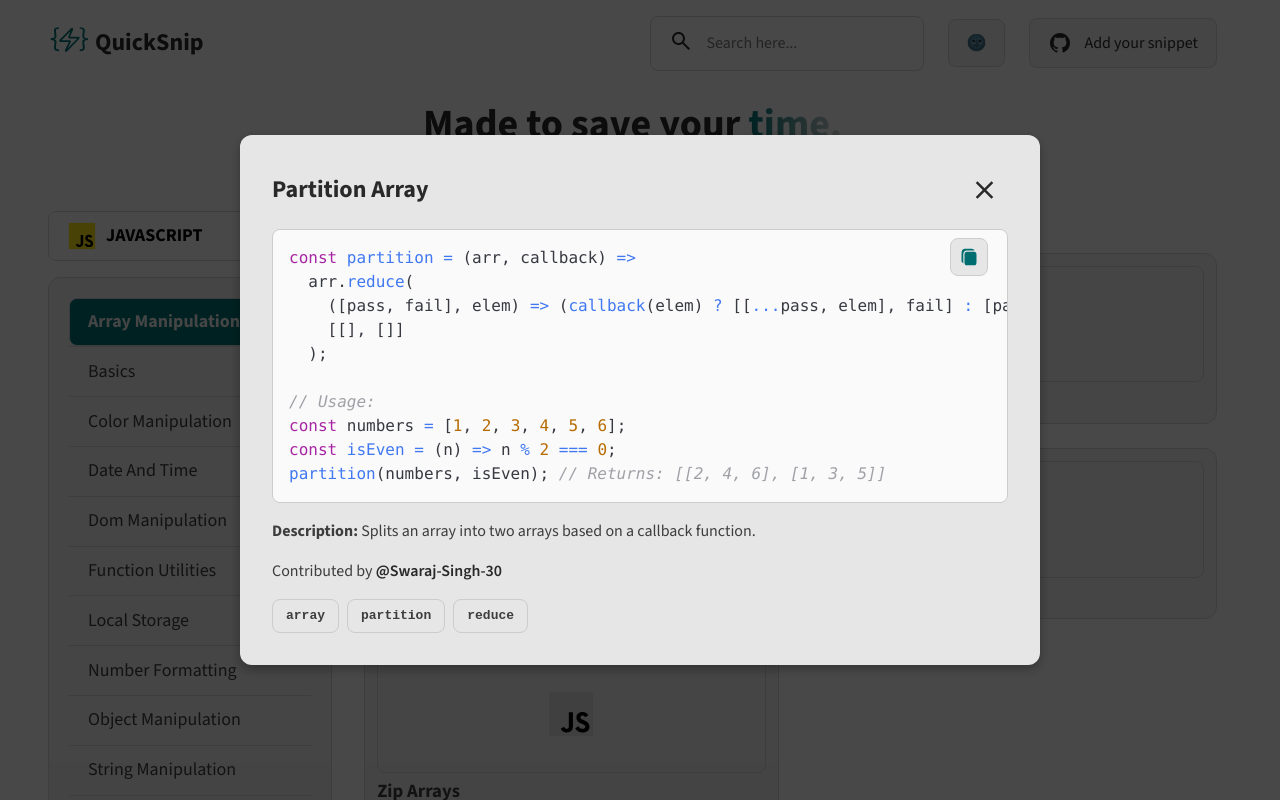
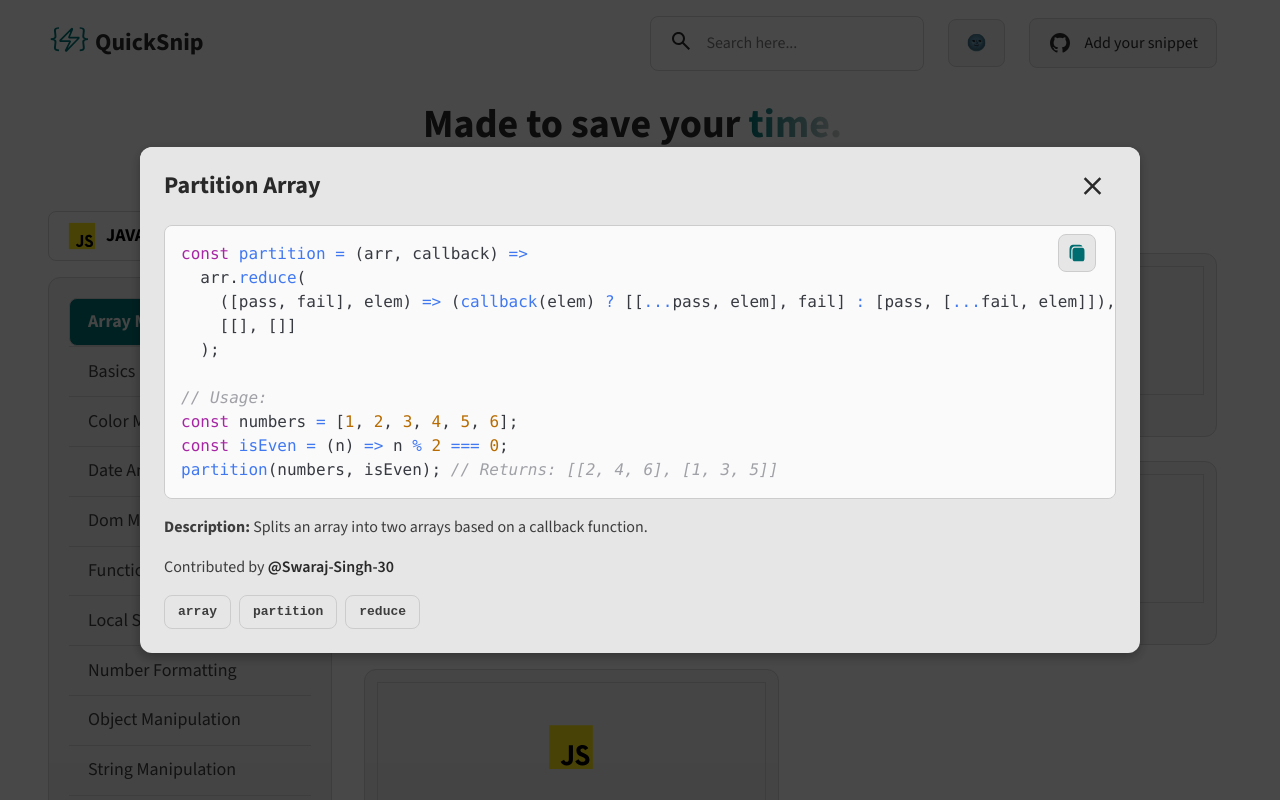
Before and after one commit to youngrichu/quicksnip, a React (Vite) app: page / in a window 1280 px wide. Both pictures are taken after a click on the button "Partition Array". Shown: the top 800 px of the page. Built offline with nearby package versions, Linux system fonts and the light colour scheme.

Commit message:
feat: update snippet button and modal
increased the size of the snippet modal, added a bit more responsitivity too

removed the gray filter on  the snippet button

```diff
--- a/src/components/CodePreview.tsx
+++ b/src/components/CodePreview.tsx
@@ -40,7 +40,7 @@ const CodePreview = ({ language = "markdown", code }: Props) => {
         language={language}
         style={theme === "dark" ? oneDark : oneLight}
         wrapLines={true}
-        customStyle={{ margin: "0", maxHeight: "20rem" }}
+        customStyle={{ margin: "0", maxHeight: "32rem" }}
       >
         {code}
       </SyntaxHighlighter>
--- a/src/components/SnippetModal.tsx
+++ b/src/components/SnippetModal.tsx
@@ -58,6 +58,7 @@ const SnippetModal: React.FC<Props> = ({
             <CloseIcon />
           </Button>
         </div>
+        <div className="modal__body | flow">
           <CodePreview language={slugify(language)} code={snippet.code} />
           <p>
             <b>Description: </b>
@@ -81,6 +82,7 @@ const SnippetModal: React.FC<Props> = ({
               </li>
             ))}
           </ul>
+        </div>
       </motion.div>
     </motion.div>,
     modalRoot
--- a/src/styles/main.css
+++ b/src/styles/main.css
@@ -550,22 +550,19 @@ abbr {
   border-radius: var(--br-lg);
   padding: 0.75em;
   text-align: start;
-  filter: grayscale(100%);
 
   &:is(:hover, :focus-visible) {
-    outline: 3px solid var(--clr-border-primary);
-    filter: grayscale(0);
+    outline: 2px solid var(--clr-border-primary);
   }
 }
 
 .snippet__preview {
   width: 100%;
   overflow: hidden;
-  aspect-ratio: 10 / 3;
+  aspect-ratio: 9 / 3;
   background-color: var(--clr-bg-secondary);
   /* background-image: var(--gradient-secondary); */
   border: 1px solid var(--clr-border-primary);
-  border-radius: var(--br-md);
   position: relative;
   padding-inline: 1em;
   display: grid;
@@ -599,19 +596,32 @@ body:has(.modal-overlay) {
 
 .modal {
   background-color: var(--clr-bg-secondary);
-  padding: 2rem;
-  width: 90%;
-  max-width: 800px;
+  width: fit-content;
+  max-width: 1000px;
+  max-height: 90%;
   border-radius: var(--br-lg);
   box-shadow: 0 4px 12px rgba(0, 0, 0, 0.3);
+  gap: 0;
   position: relative;
-  gap: 1rem;
+  overflow: auto;
 }
 
 .modal__header {
+  z-index: 50;
   display: flex;
+  position: sticky;
+  top: 0;
   align-items: center;
   justify-content: space-between;
+  gap: 1rem;
+  padding: 1rem 1.5rem;
+  background-color: var(--clr-bg-secondary);
+  border-radius: var(--br-lg);
+}
+
+.modal__body {
+  padding: 1.5rem;
+  padding-top: 0;
   gap: 1rem;
 }
 
```
Lines whose indentation alone changed are shown as unchanged.
